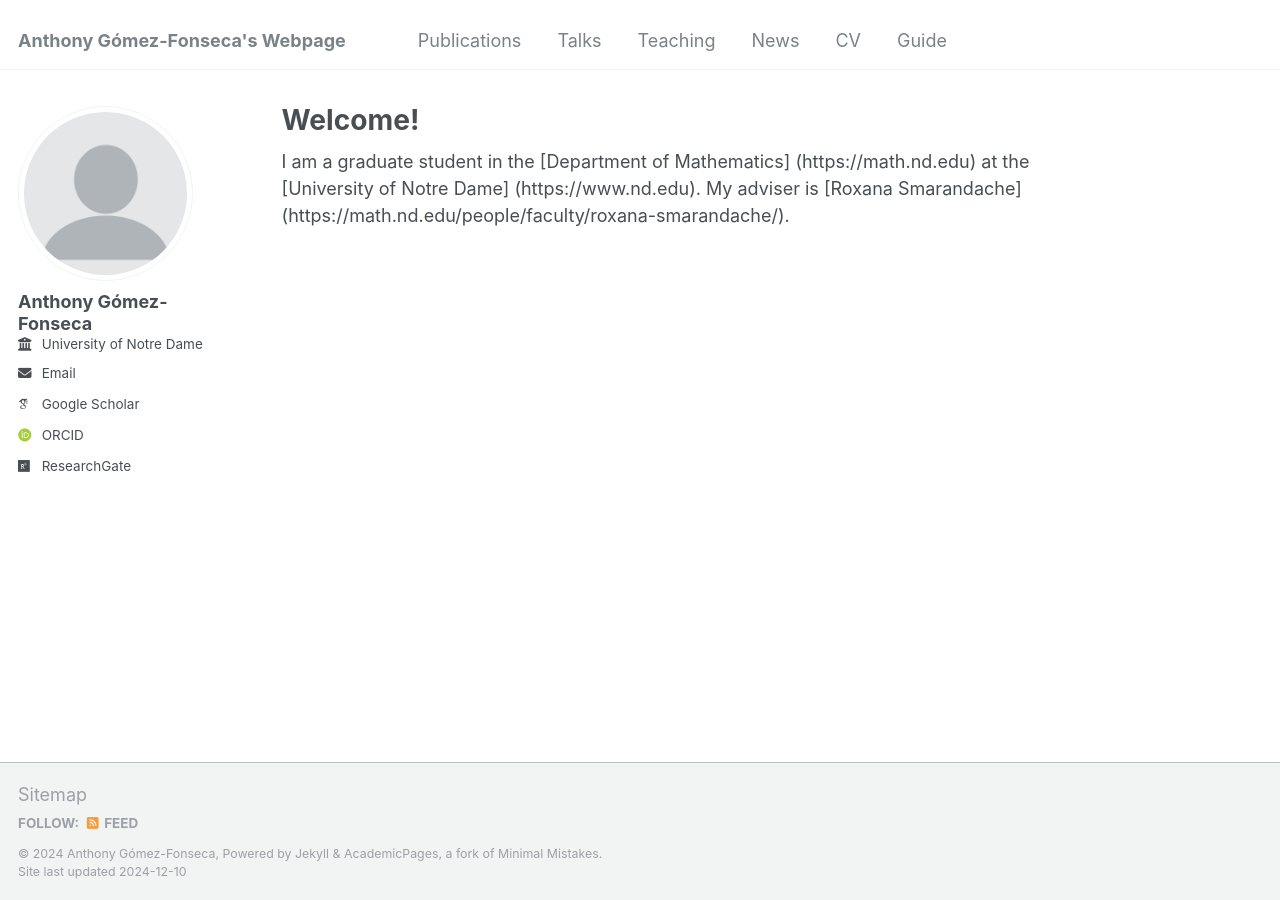
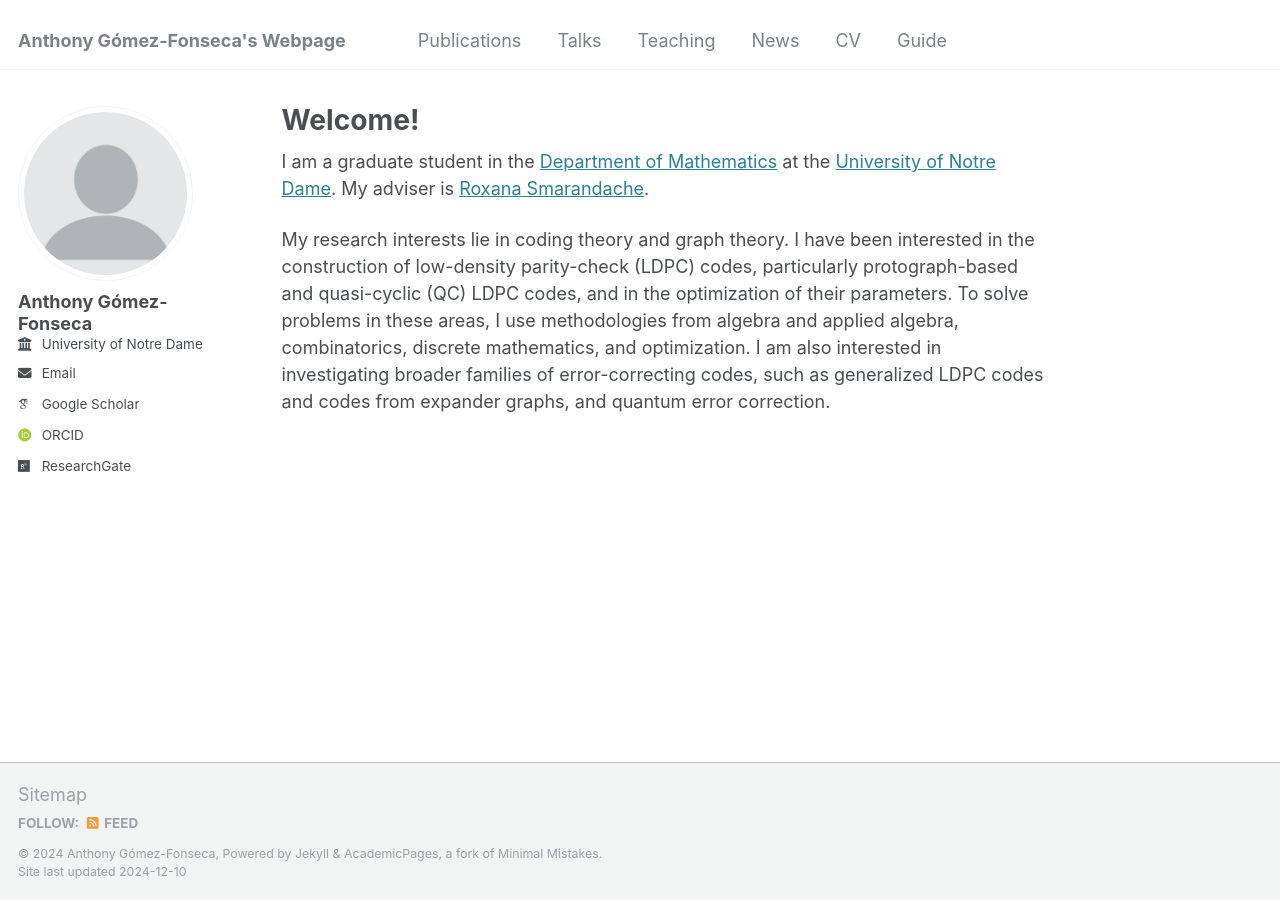
Before and after one commit to gomezfonsecaa/Anthony, a Jekyll site: the page built from _pages/about.md, in a window 1280 px wide. Built offline with Jekyll 4.4.1, drawn with Linux system fonts in a browser that asks for light colours; some web fonts are replaced.

Commit message:
Update about.md

```diff
--- a/_pages/about.md
+++ b/_pages/about.md
@@ -7,4 +7,6 @@ redirect_from:
   - /about.html
 ---
 
-I am a graduate student in the [Department of Mathematics] (https://math.nd.edu) at the [University of Notre Dame] (https://www.nd.edu). My adviser is [Roxana Smarandache] (https://math.nd.edu/people/faculty/roxana-smarandache/).
+I am a graduate student in the [Department of Mathematics](https://math.nd.edu) at the [University of Notre Dame](https://www.nd.edu). My adviser is [Roxana Smarandache](https://math.nd.edu/people/faculty/roxana-smarandache/).
+
+My research interests lie in coding theory and graph theory. I have been interested in the construction of low-density parity-check (LDPC) codes, particularly protograph-based and quasi-cyclic (QC) LDPC codes, and in the optimization of their parameters. To solve problems in these areas, I use methodologies from algebra and applied algebra, combinatorics, discrete mathematics, and optimization. I am also interested in investigating broader families of error-correcting codes, such as generalized LDPC codes and codes from expander graphs, and quantum error correction.
```
